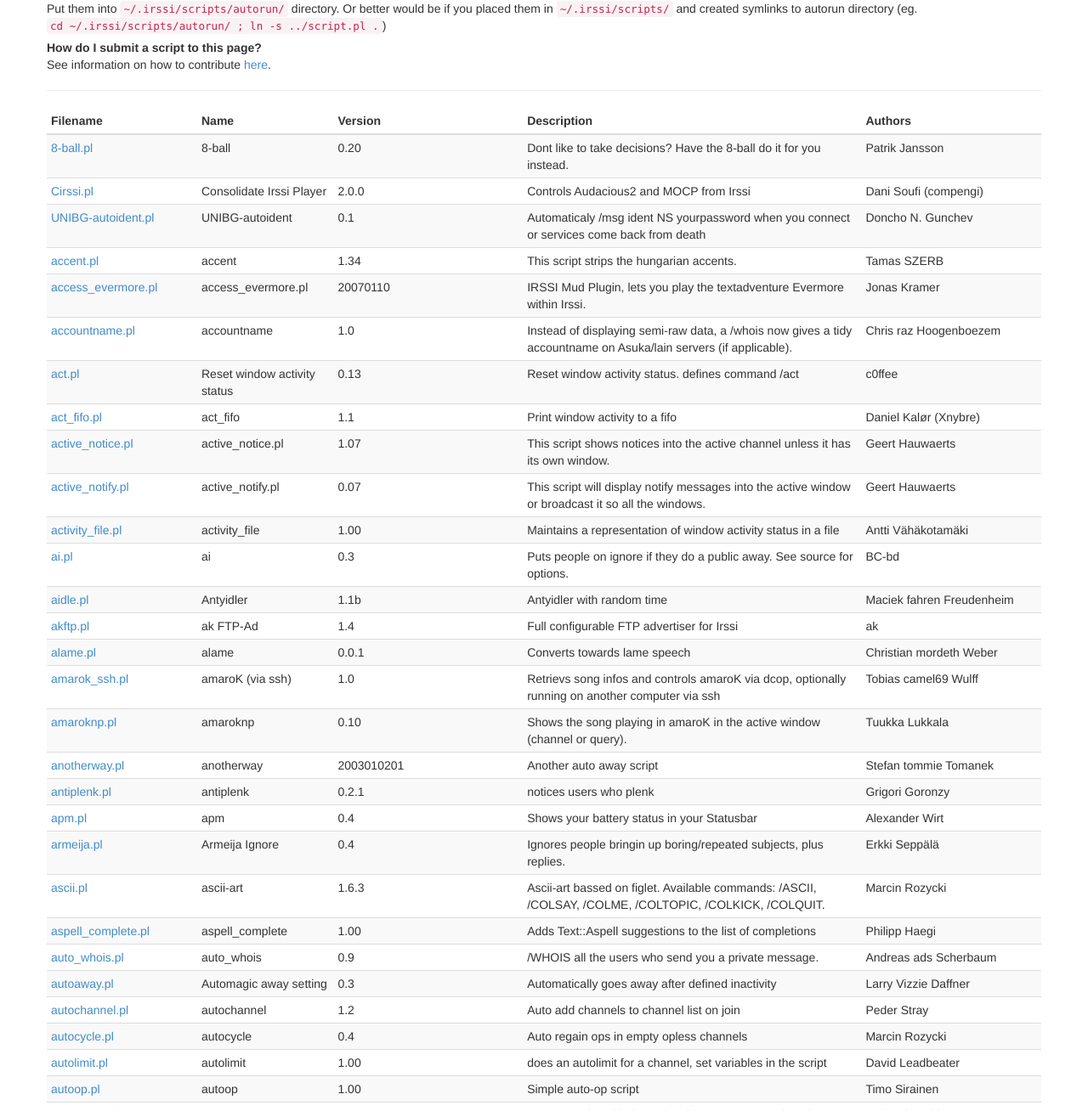
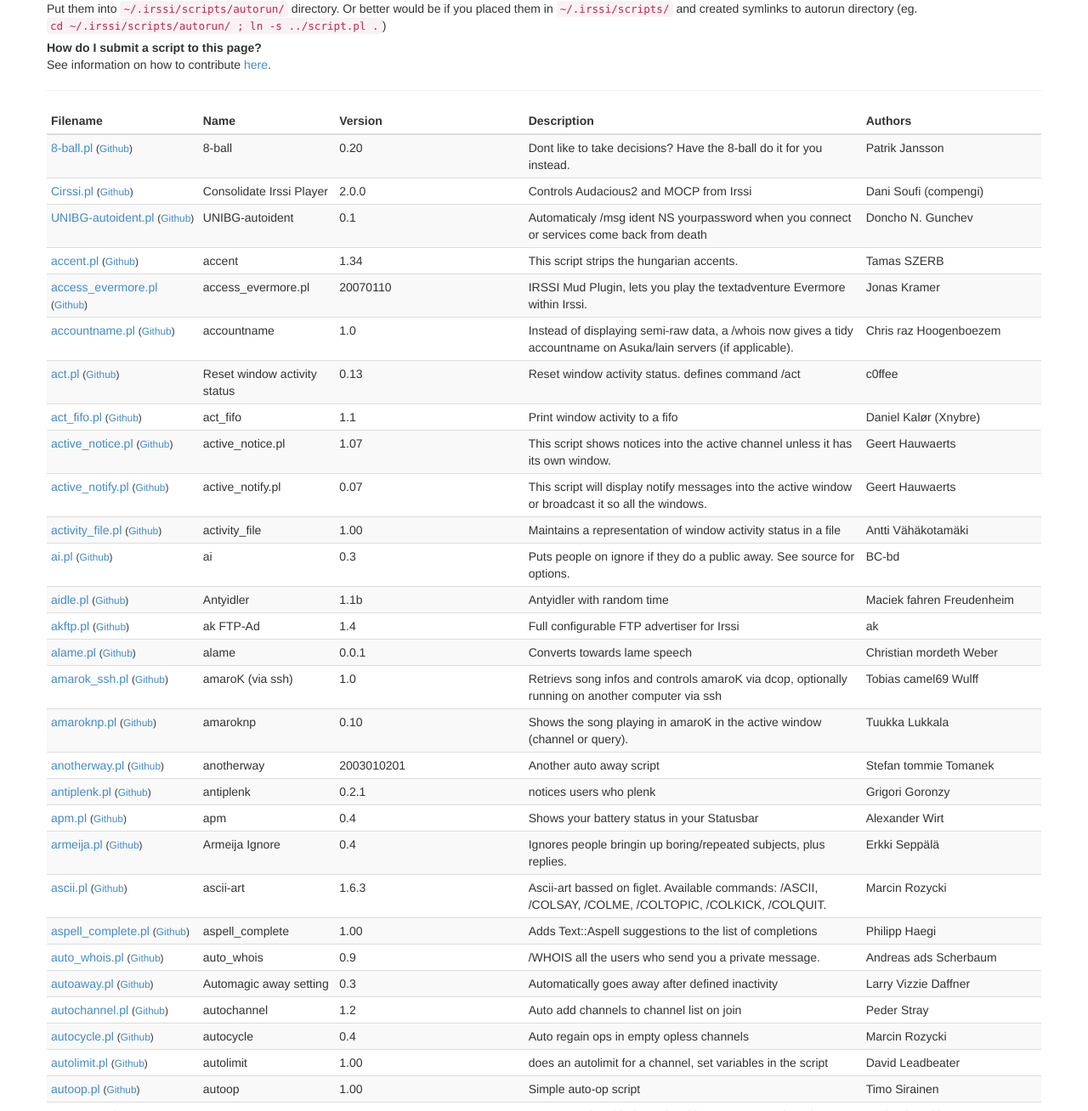
Before and after one commit to irssi/scripts.irssi.org, a Jekyll site: the page built from index.html, in a window 1280 px wide and 1400 px high, scrolled down 232 px, cut to the strip 92-1400 px from the top of the window. Shown: the whole strip at 85% size. Built offline with Jekyll 4.4.1, drawn with Linux system fonts in a browser that asks for light colours; some of the changed text lies outside the part shown.

Commit message:
Add Github link to show source code on Github.com

```diff
--- a/index.html
+++ b/index.html
@@ -55,7 +55,12 @@ layout: default
             <tbody>
             {% for script in site.data.scripts %}
                 <tr>
-                    <td><a href="scripts/{{ script.filename }}">{{ script.filename }}</a></td>
+                    <td>
+                        <a href="scripts/{{ script.filename }}">{{ script.filename }}</a>
+                        <small>
+                           (<a href="https://github.com/irssi/scripts/blob/gh-pages/scripts/{{ script.filename }}">Github</a>)
+                        </small>
+                    </td>
                     <td>{{ script.name }}</td>
                     <td>{{ script.version }}</td>
                     <td>{{ script.description }}</td>
```
